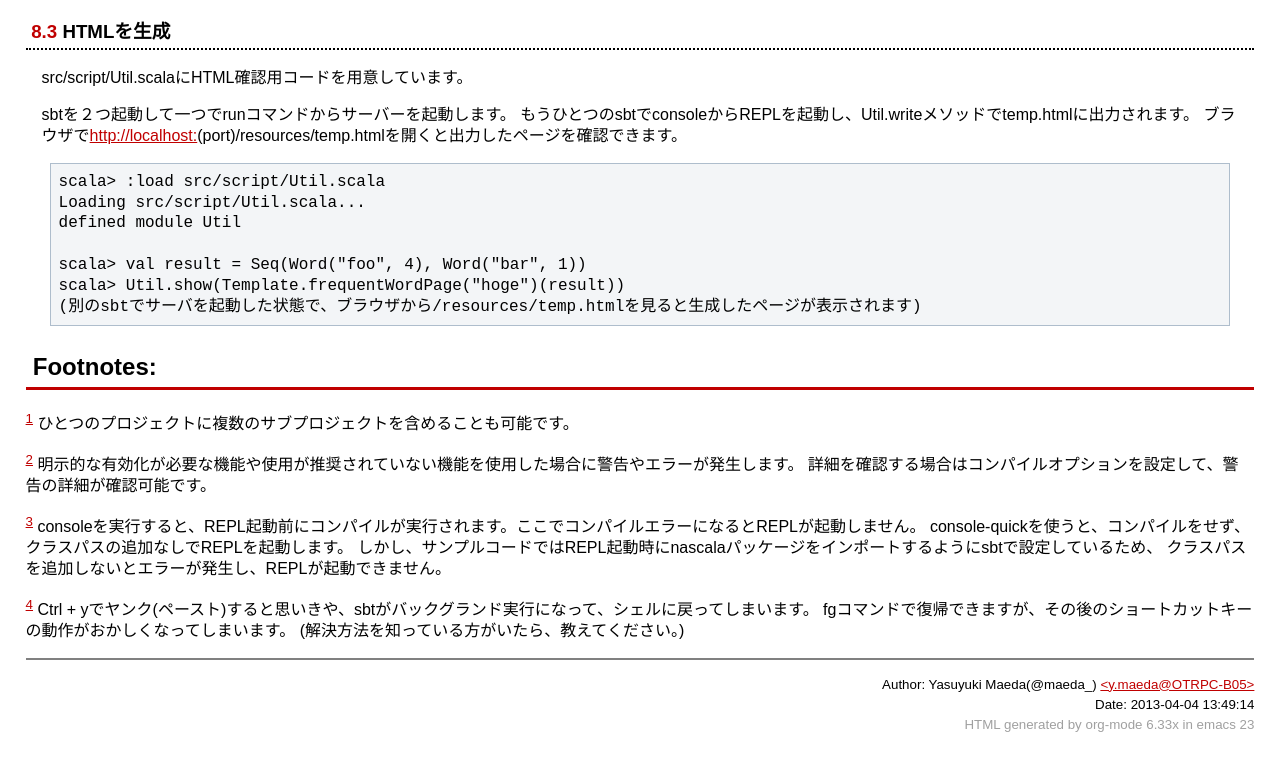
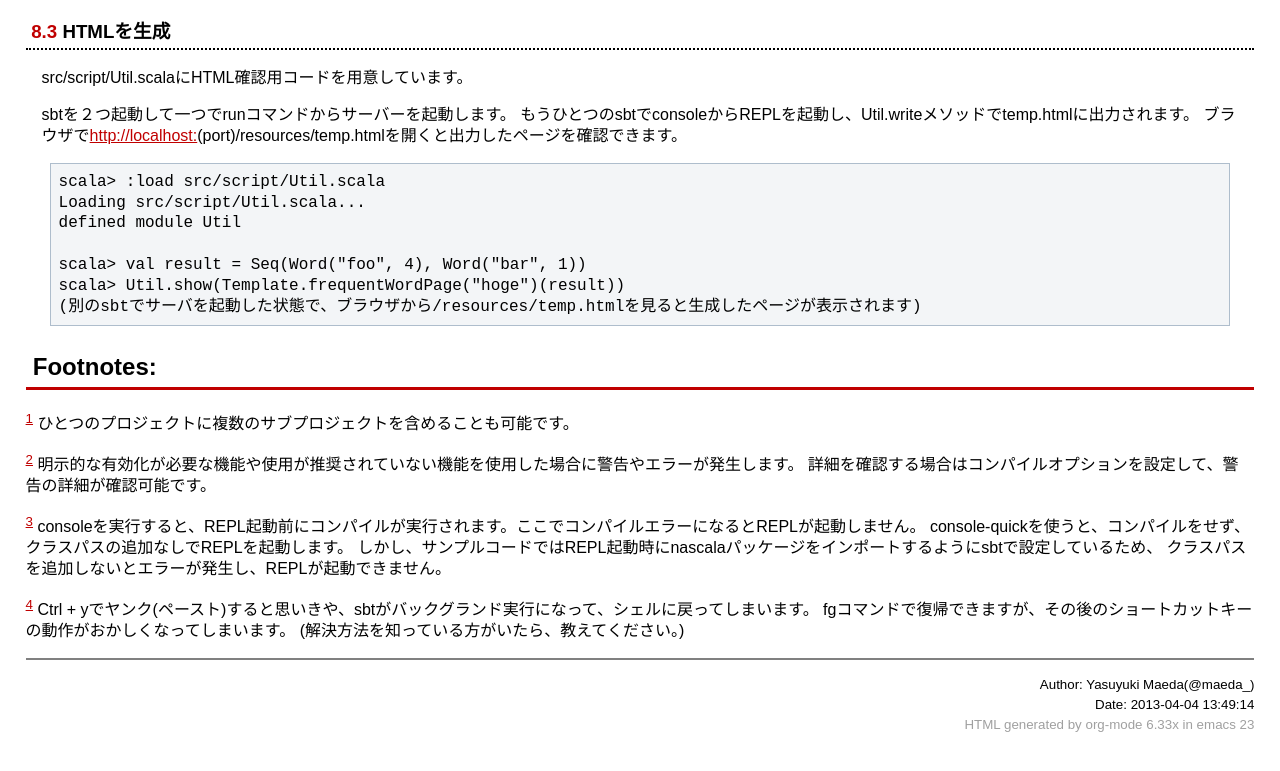
Before and after one commit to maedaunderscore/nascala-FrequentWords, a plain HTML site: page index.html in a window 1280 px wide. Shown: the part 5451-6222 px from the top of the page. Drawn offline with Linux system fonts and the light colour scheme.

```diff
--- a/index.html
+++ b/index.html
@@ -571,7 +571,6 @@ fgコマンドで復帰できますが、その後のショートカットキー
 </div>
 <div id="postamble">
 <p class="author"> Author: Yasuyuki Maeda(@maeda_)
-<a href="mailto:y.maeda@OTRPC-B05">&lt;y.maeda@OTRPC-B05&gt;</a>
 </p>
 <p class="date"> Date: 2013-04-04 13:49:14 </p>
 <p class="creator">HTML generated by org-mode 6.33x in emacs 23</p>
```
